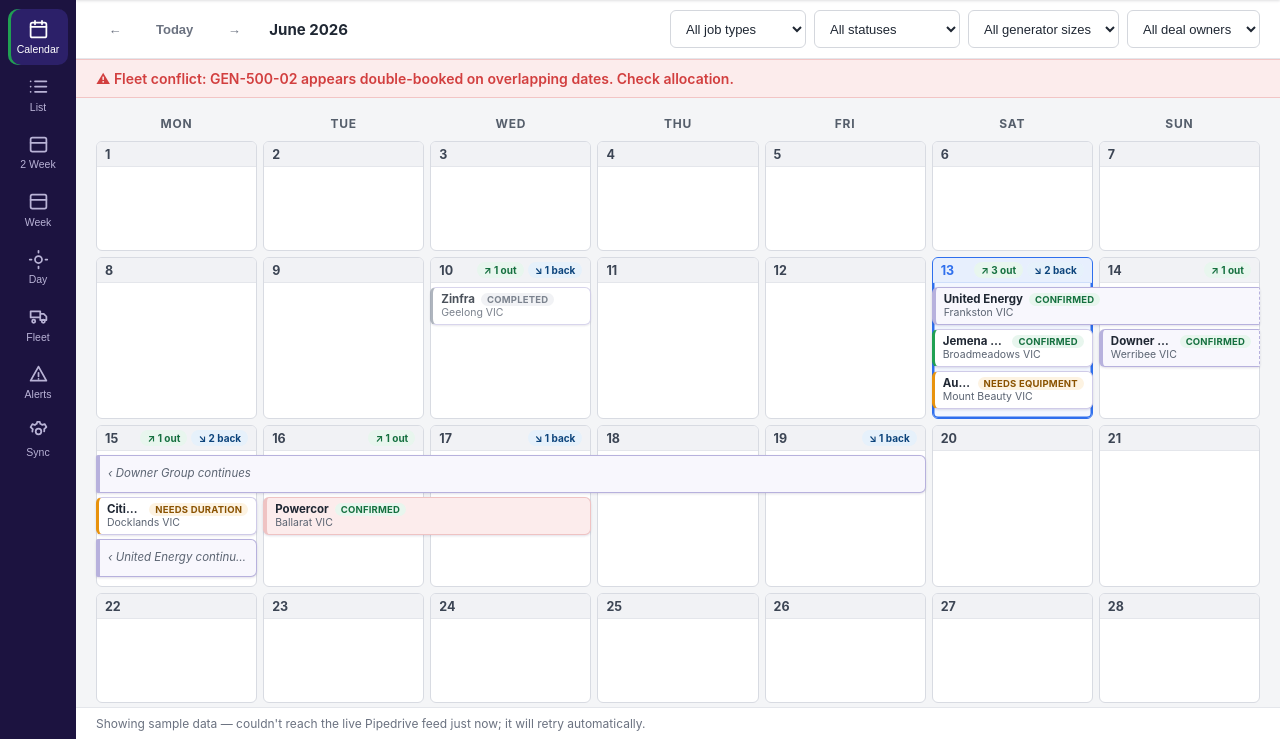
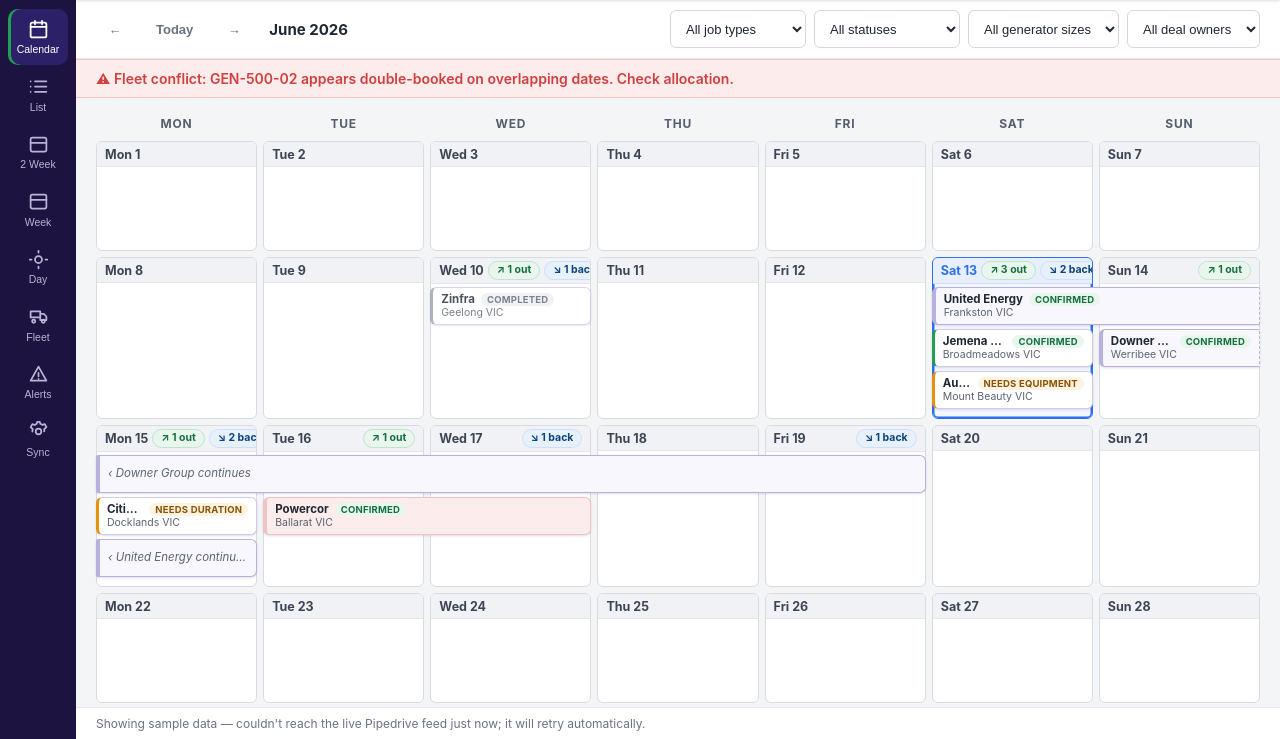
Before and after one commit to Nexus-Energy393/nexus-hire-booking-calendar, a website: page index.html in a window 1280 px wide. Shown: the part 61-800 px from the top of the page. Drawn offline with Linux system fonts and the light colour scheme; no server answers.

Commit message:
Day strips: 'Mon 15' weekday labels; out/back counts as bordered button-style pills per approved mockup

```diff
--- a/app.js
+++ b/app.js
@@ -351,9 +351,10 @@
       var cell = el("div", "month-cell" + (opts.cellCls ? " " + opts.cellCls : ""));
       if (opts.month != null && date.getMonth() !== opts.month) cell.classList.add("other-month");
       if (sameDay(date, new Date())) cell.classList.add("today");
-      var label = String(date.getDate());
+      var dow = date.toLocaleDateString("en-AU", { weekday: "short" });
+      var label = dow + " " + date.getDate();
       if (opts.monthInLabel && (date.getDate() === 1 || (w === 0 && d === 0))) {
-        label = date.toLocaleDateString("en-AU", { day: "numeric", month: "short" });
+        label = dow + " " + date.toLocaleDateString("en-AU", { day: "numeric", month: "short" });
       }
       var head = el("div", "mc-head");
       head.appendChild(el("span", "mc-num", label));
--- a/styles.css
+++ b/styles.css
@@ -1094,3 +1094,12 @@
    margin next to its label instead of being pushed to the right edge */
 .jobsheet .js-field.full { justify-content: flex-start; }
 .jobsheet .js-field.full .v { text-align: left; margin-left: 0; flex: 0 1 auto; }
+
+/* ops badges: proper button-style pills (per approved mockup) */
+.month-grid-spans .mc-op { display: inline-flex; align-items: center; gap: 3px;
+  font-size: 10.5px; font-weight: 700; line-height: 1; padding: 3px 8px;
+  border-radius: 999px; border: 1px solid transparent; cursor: default; }
+.month-grid-spans .mc-op.out  { background: var(--success-bg); border-color: #bfe3cd; color: #15703f; }
+.month-grid-spans .mc-op.back { background: #e6f1fb; border-color: #cfdffb; color: #0c447c; }
+.month-grid-spans .mc-head .mc-num { white-space: nowrap; }
+@media (max-width: 900px) { .month-grid-spans .mc-head .mc-num { font-size: 11.5px; } }
```
